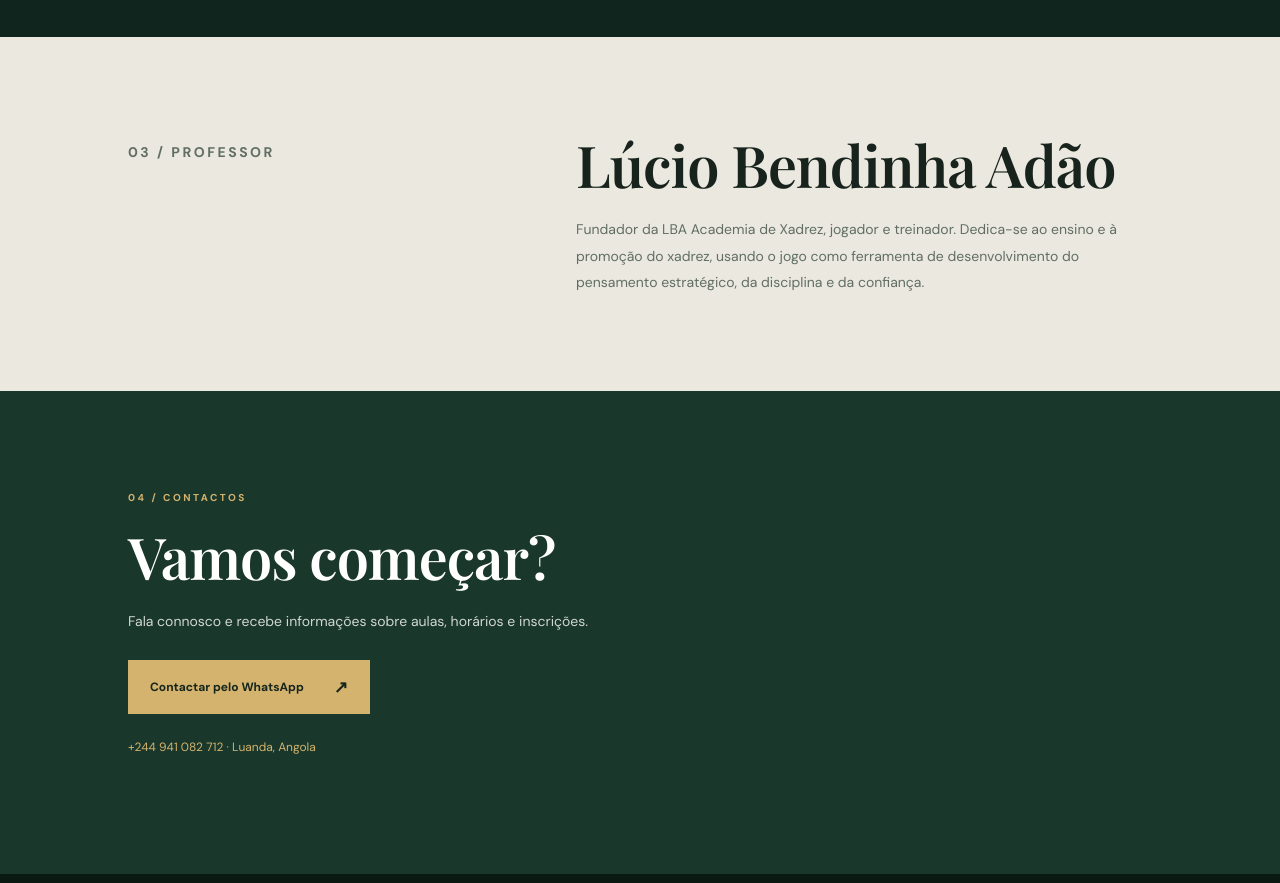
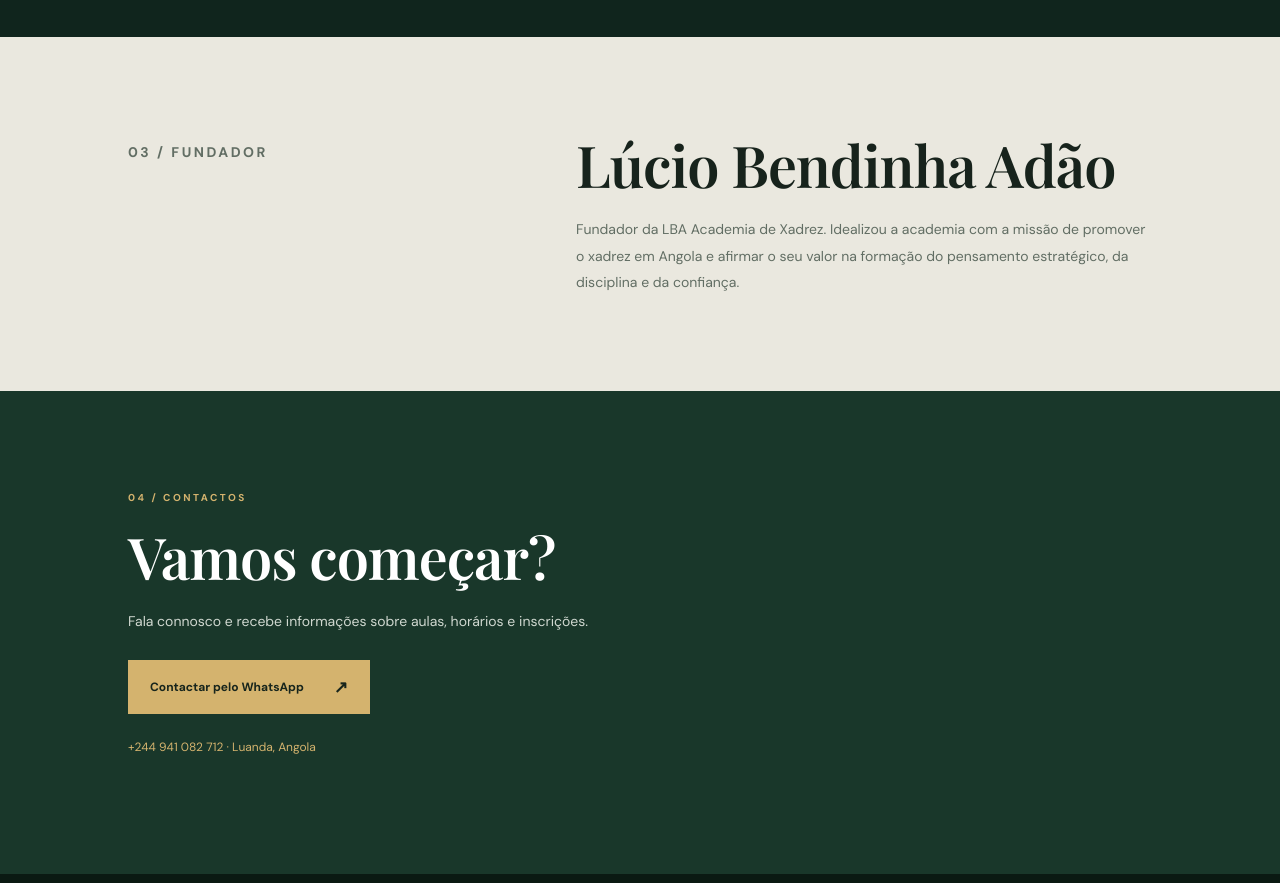
Before and after one commit to bairro256/LBA-Academic, a plain HTML site: page site-institucional/index.html in a window 1280 px wide. Shown: the part 1680-2563 px from the top of the page. Drawn offline with nearby package versions, Linux system fonts and the light colour scheme.

Commit message:
Change profile section to founder only

```diff
--- a/site-institucional/index.html
+++ b/site-institucional/index.html
@@ -31,7 +31,7 @@
 </section>
 <section class="content-section" id="academia"><p class="section-tag">01 / A ACADEMIA</p><div class="section-grid"><h2>Mais do que aprender a jogar.</h2><p>A LBA Academia de Xadrez promove o ensino do xadrez em Angola, com uma aprendizagem prática, progressiva e adaptada ao nível de cada aluno. O objectivo é desenvolver competências dentro e fora do tabuleiro.</p></div></section>
 <section class="content-section dark" id="formacao"><p class="section-tag">02 / FORMAÇÃO</p><h2>Encontra o teu ritmo.</h2><div class="cards"><article><span>01</span><h3>Aulas individuais</h3><p>Acompanhamento personalizado para iniciantes e jogadores em evolução.</p></article><article><span>02</span><h3>Aulas familiares</h3><p>Aprendizagem partilhada para até dois alunos, com orientação adaptada.</p></article><article><span>03</span><h3>Treino avançado</h3><p>Táctica, estratégia, análise de partidas e preparação para competição.</p></article></div></section>
-<section class="content-section founder" id="professor"><p class="section-tag">03 / PROFESSOR</p><div><h2>Lúcio Bendinha Adão</h2><p>Fundador da LBA Academia de Xadrez, jogador e treinador. Dedica-se ao ensino e à promoção do xadrez, usando o jogo como ferramenta de desenvolvimento do pensamento estratégico, da disciplina e da confiança.</p></div></section>
+<section class="content-section founder" id="professor"><p class="section-tag">03 / FUNDADOR</p><div><h2>Lúcio Bendinha Adão</h2><p>Fundador da LBA Academia de Xadrez. Idealizou a academia com a missão de promover o xadrez em Angola e afirmar o seu valor na formação do pensamento estratégico, da disciplina e da confiança.</p></div></section>
 <section class="contact" id="contactos"><p class="section-tag">04 / CONTACTOS</p><h2>Vamos começar?</h2><p>Fala connosco e recebe informações sobre aulas, horários e inscrições.</p><a class="btn" href="https://wa.me/244941082712?text=Ol%C3%A1%2C%20gostaria%20de%20informa%C3%A7%C3%B5es%20sobre%20a%20LBA%20Academia%20de%20Xadrez.">Contactar pelo WhatsApp <span>↗</span></a><p class="phone">+244 941 082 712 · Luanda, Angola</p></section>
 </main>
 <footer><a class="brand" href="#inicio"><span class="brand-symbol">♟</span><span class="brand-word">LBA <small>ACADEMIA DE XADREZ</small></span></a><span>© <span id="year"></span> LBA Academia de Xadrez</span></footer>
```
